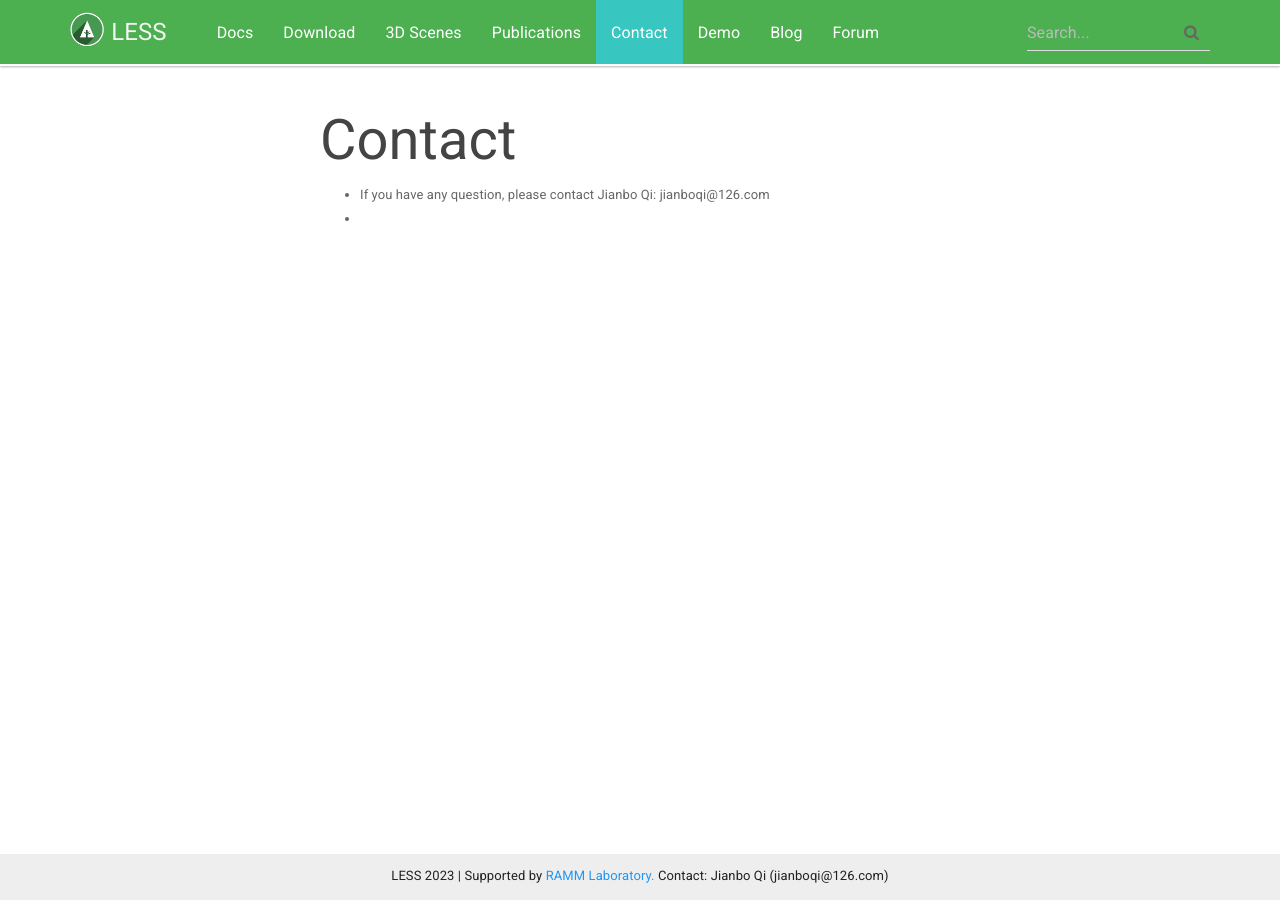
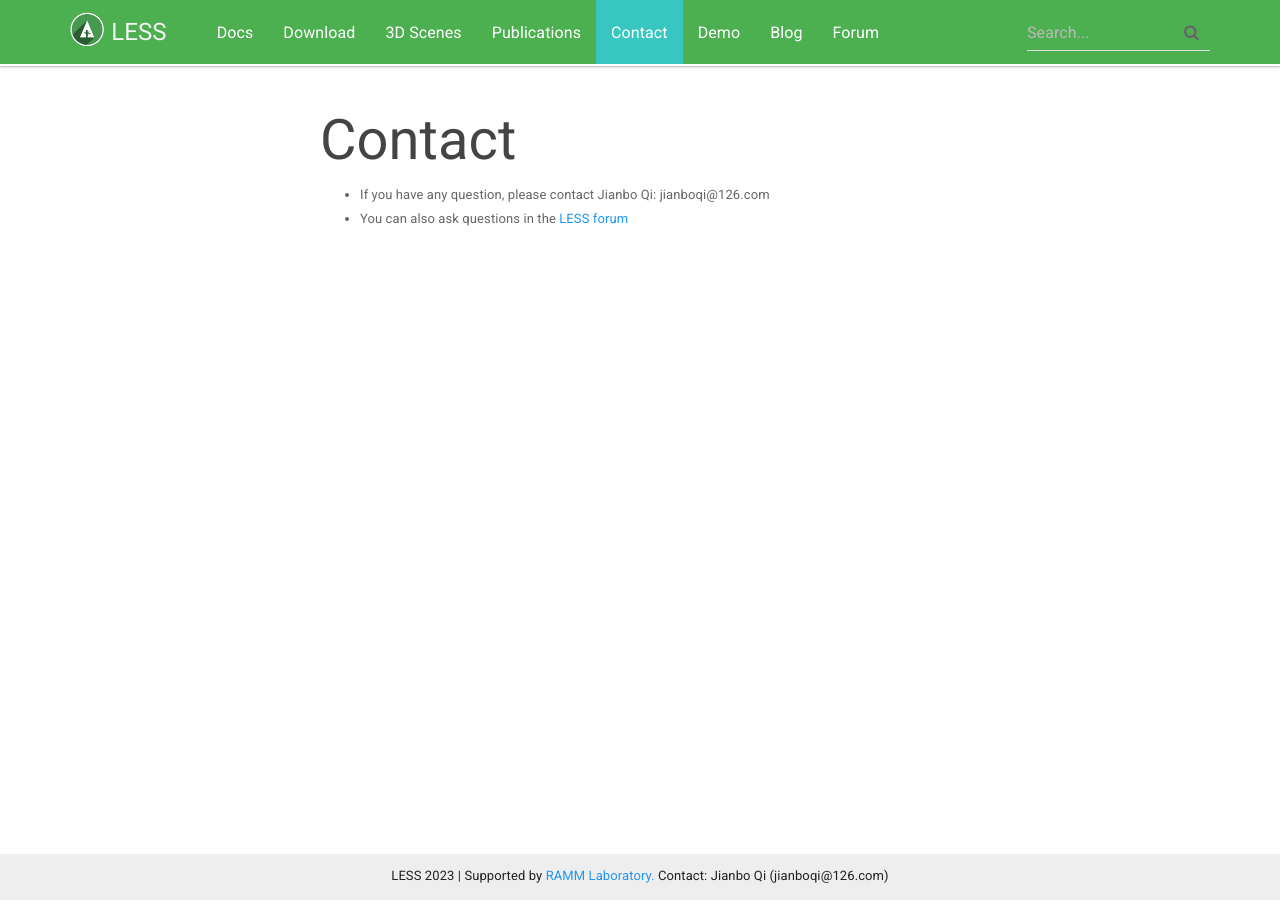
Before and after one commit to jianboqi/jianboqi.github.io, a Jekyll site: the page built from contact.md, in a window 1280 px wide. Built offline with Jekyll 4.4.1, drawn with Linux system fonts in a browser that asks for light colours; nearby versions of some CDN libraries.

Commit message:
Update contact.md

```diff
--- a/contact.md
+++ b/contact.md
@@ -7,4 +7,4 @@ published: true
 ---
 
 * If you have any question, please contact Jianbo Qi: jianboqi@126.com
-*
+* You can also ask questions in the [LESS forum](http://forum.lessrt.org/)
```
